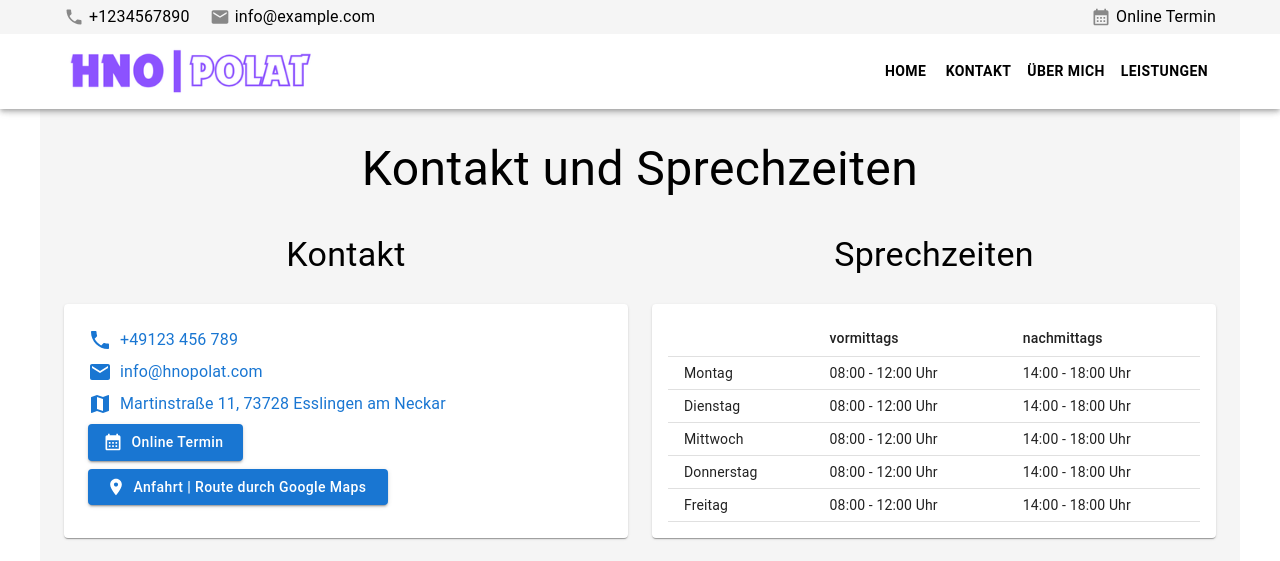
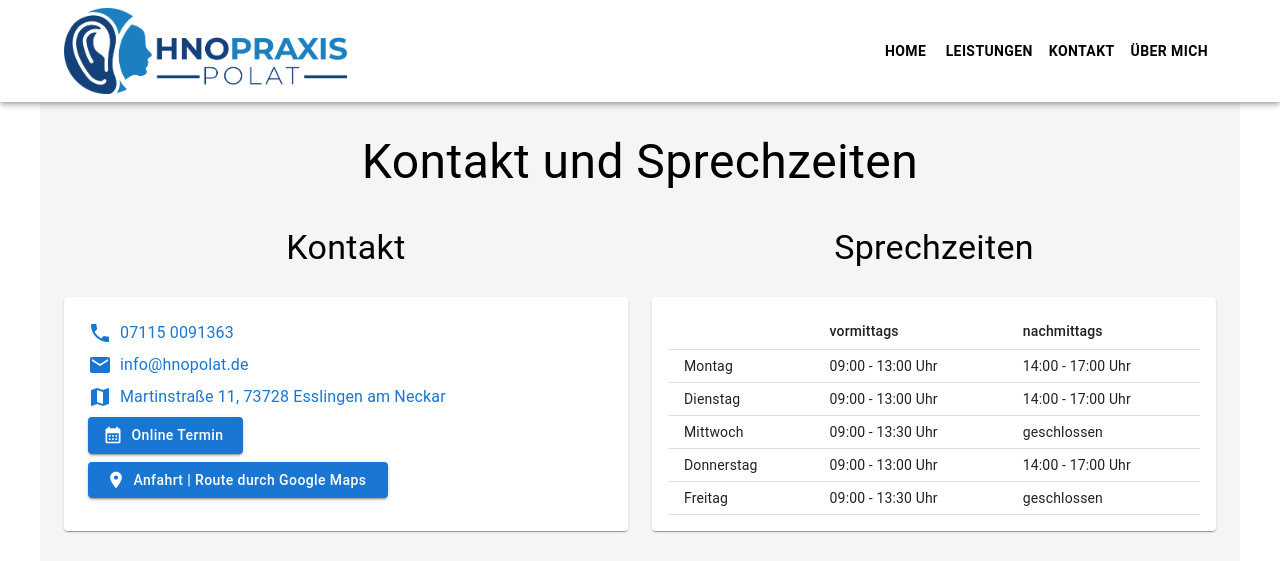
Before and after one commit to Yunusplt/hno-praxis-polat, a Next.js app: page /kontakt in a window 1280 px wide. Shown: the top 561 px of the page. Built offline with nearby package versions, Linux system fonts and the light colour scheme; what aws-amplify would draw is missing.

Commit message:
add a new logo and opennings heours

```diff
--- a/src/components/Header/components/Navbar/index.tsx
+++ b/src/components/Header/components/Navbar/index.tsx
@@ -1,12 +1,12 @@
 "use client";
-import React from "react";
+import React, { Fragment } from "react";
 import Box from "@mui/material/Box";
 import Toolbar from "@mui/material/Toolbar";
 import IconButton from "@mui/material/IconButton";
 import MenuIcon from "@mui/icons-material/Menu";
 import Container from "@mui/material/Container";
 import Button from "@mui/material/Button";
-import Logo from "@/assets/images/logo2.png";
+import Logo from "@/assets/images/logos/HNOPolatLogo.png";
 import Image from "next/image";
 import {
   Divider,
@@ -17,47 +17,9 @@ import {
   ListItemText,
 } from "@mui/material";
 import { useRouter } from "next/navigation";
+import { pages } from "./utils/pages";
 
 const drawerWidth = 240;
-// const pages = ["Kontakt", "Über mich", "Leistungen"];
-const pages = [
-  {
-    title: "Home",
-    href: "/",
-  },
-  {
-    title: "Kontakt",
-    href: "/kontakt",
-  },
-  {
-    title: "Über mich",
-    href: "/ueber-mich",
-  },
-  {
-    title: "Leistungen",
-    href: "/leistungen",
-  },
-];
-
-// const navItems = ["Home", "Kontakt", "Über mich", "Leistungen"];
-const navItems = [
-  {
-    title: "Home",
-    href: "/",
-  },
-  {
-    title: "Kontakt",
-    href: "/kontakt",
-  },
-  {
-    title: "Über mich",
-    href: "/ueber-mich",
-  },
-  {
-    title: "Leistungen",
-    href: "/leistungen",
-  },
-];
 
 function Navbar() {
   //! States
@@ -74,14 +36,21 @@ function Navbar() {
   return (
     <Container maxWidth="lg">
       <Toolbar disableGutters>
-        {/* LOGO */}
+        {/*Desktop LOGO */}
         <Box
+          onClick={() => router.push("/")}
           sx={{
             display: { xs: "none", sm: "flex" },
+            cursor: "pointer",
             flexGrow: 1,
+            py: 1,
+            "& img": {
+              width: { sm: 188, md: 283 },
+              height: { sm: 58, md: 86 },
+            },
           }}
         >
-          <Image src={Logo} alt="Logo" height={75} width={250} />
+          <Image src={Logo} alt="Logo" />
         </Box>
         {/* MOBILE VIEW */}
         <Box sx={{ flexGrow: 1, display: { xs: "flex", md: "none" } }}>
@@ -110,12 +79,22 @@ function Navbar() {
               },
             }}
           >
-            <Box onClick={handleDrawerToggle} sx={{ textAlign: "center" }}>
-              <Image src={Logo} alt="Logo" height={50} width={150} />
+            <Box
+              onClick={handleDrawerToggle}
+              sx={{ textAlign: "center", mt: 1 }}
+            >
+              <Image
+                src={Logo}
+                alt="Logo"
+                height={50}
+                width={150}
+                onClick={() => router.push("/")}
+              />
               <Divider />
               <List>
-                {navItems.map((item) => (
-                  <ListItem key={item.title} disablePadding>
+                {pages.map((item) => (
+                  <Fragment key={item.title}>
+                    <ListItem disablePadding>
                       <ListItemButton
                         sx={{ textAlign: "center" }}
                         onClick={() => router.push(item.href)}
@@ -123,6 +102,8 @@ function Navbar() {
                         <ListItemText primary={item.title} />
                       </ListItemButton>
                     </ListItem>
+                    <Divider />
+                  </Fragment>
                 ))}
               </List>
             </Box>
@@ -130,8 +111,10 @@ function Navbar() {
         </Box>
         {/* MOBILE LOGO */}
         <Box
+          onClick={() => router.push("/")}
           sx={{
             display: { xs: "flex", sm: "none" },
+            py: 1,
           }}
         >
           <Image src={Logo} alt="Logo" height={50} width={150} />
--- /dev/null
+++ b/src/components/Header/components/Navbar/utils/pages.ts
@@ -0,0 +1,18 @@
+export const pages = [
+  {
+    title: "Home",
+    href: "/",
+  },
+  {
+    title: "Leistungen",
+    href: "/leistungen",
+  },
+  {
+    title: "Kontakt",
+    href: "/kontakt",
+  },
+  {
+    title: "Über mich",
+    href: "/ueber-mich",
+  },
+];
--- a/src/components/Header/index.tsx
+++ b/src/components/Header/index.tsx
@@ -1,5 +1,5 @@
 import React from "react";
-import Topbar from "./components/Topbar";
+// import Topbar from "./components/Topbar";
 import Navbar from "./components/Navbar";
 import AppBar from "@mui/material/AppBar";
 
@@ -11,7 +11,7 @@ const Header = () => {
         backgroundColor: "white",
       }}
     >
-      <Topbar />
+      {/* <Topbar /> */}
       <Navbar />
     </AppBar>
   );
--- a/src/features/contact/components/LinksSection/index.tsx
+++ b/src/features/contact/components/LinksSection/index.tsx
@@ -28,7 +28,7 @@ const LinkSection = () => {
             href="tel:+0123456789"
             color="primary"
           >
-            <LocalPhoneIcon /> +49123 456 789
+            <LocalPhoneIcon /> 07115 0091363
           </Typography>
           <Typography
             variant="body1"
@@ -36,7 +36,7 @@ const LinkSection = () => {
             href="mailto:info@hnopolat.com"
             color="primary"
           >
-            <EmailIcon color="primary" /> info@hnopolat.com
+            <EmailIcon color="primary" /> info@hnopolat.de
           </Typography>
           <Typography variant="body1" component="p" color="primary">
             <MapIcon color="primary" />
--- a/src/features/contact/components/OpenningHours/utils.ts
+++ b/src/features/contact/components/OpenningHours/utils.ts
@@ -3,9 +3,9 @@ function createData(day: string, morning: string, afternoon: string) {
 }
 
 export const tableRows = [
-  createData("Montag", "08:00 - 12:00 Uhr", "14:00 - 18:00 Uhr"),
-  createData("Dienstag", "08:00 - 12:00 Uhr", "14:00 - 18:00 Uhr"),
-  createData("Mittwoch", "08:00 - 12:00 Uhr", "14:00 - 18:00 Uhr"),
-  createData("Donnerstag", "08:00 - 12:00 Uhr", "14:00 - 18:00 Uhr"),
-  createData("Freitag", "08:00 - 12:00 Uhr", "14:00 - 18:00 Uhr"),
+  createData("Montag", "09:00 - 13:00 Uhr", "14:00 - 17:00 Uhr"),
+  createData("Dienstag", "09:00 - 13:00 Uhr", "14:00 - 17:00 Uhr"),
+  createData("Mittwoch", "09:00 - 13:30 Uhr", "geschlossen"),
+  createData("Donnerstag", "09:00 - 13:00 Uhr", "14:00 - 17:00 Uhr"),
+  createData("Freitag", "09:00 - 13:30 Uhr", "geschlossen"),
 ];
```
Also changed, not shown: src/app/page.tsx (+1 -7 lines), src/assets/images/logo2.png (deleted), src/assets/images/logos/HNOPolatLogo.png (added). Lines whose indentation alone changed are shown as unchanged.
